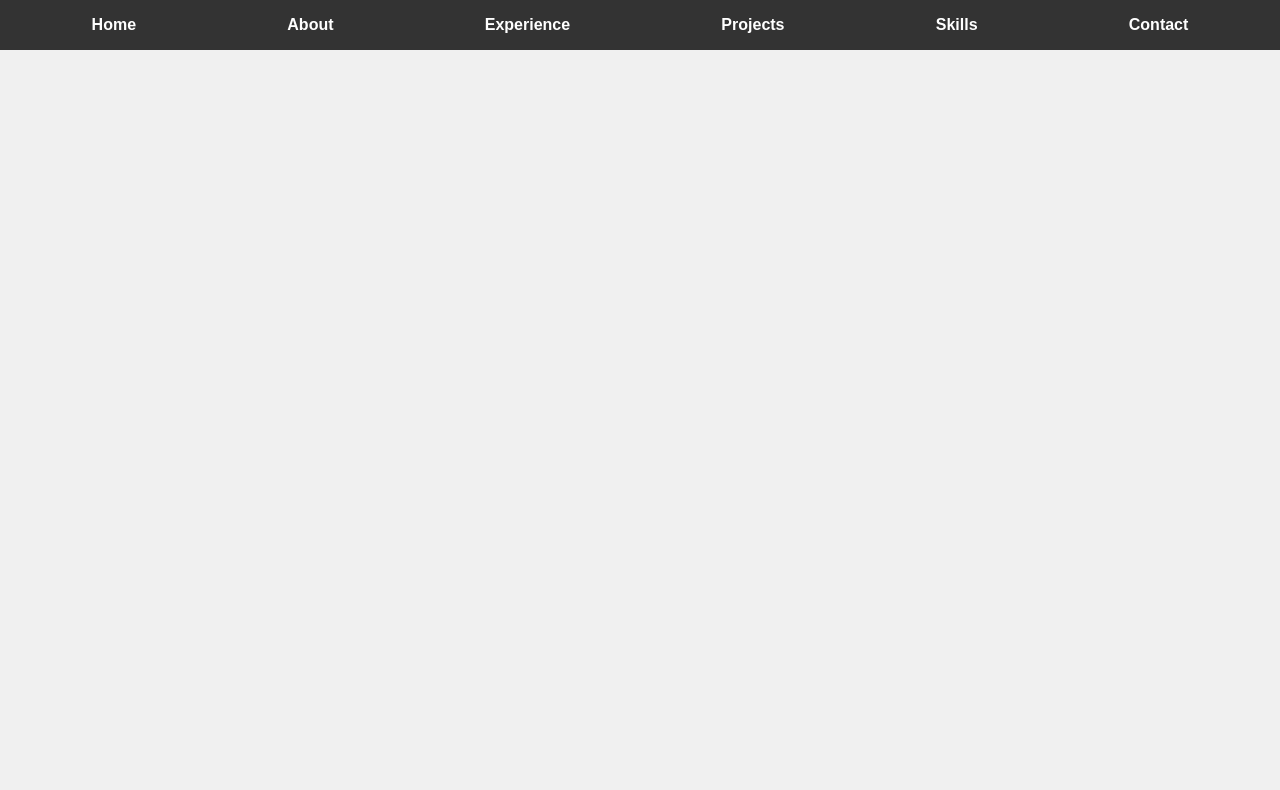
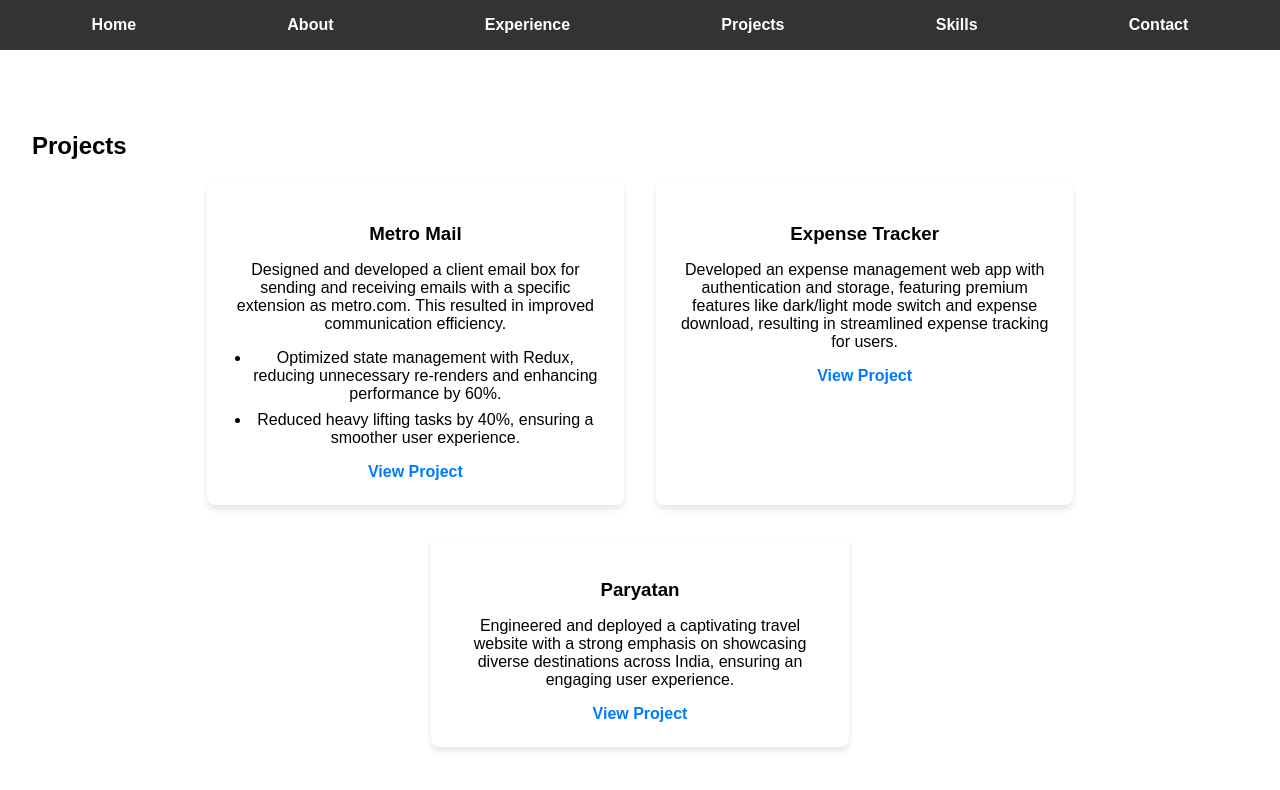
Before and after one commit to g100rabh/central-assignment, a React (Create React App) app: page / in a window 1280 px wide. Both pictures are taken after a click on the item "Projects". Shown: the top 790 px of the page. Built offline with nearby package versions, Linux system fonts and the light colour scheme.

Commit message:
project page added

```diff
--- a/src/App.js
+++ b/src/App.js
@@ -4,6 +4,7 @@ import About from "./components/About";
 import Experience from "./components/Experience";
 import Header from "./components/Header";
 import Home from "./components/Home";
+import Projects from "./components/Projects";
 
 function App() {
   const [activePage, setActivePage] = useState("/");
@@ -14,6 +15,7 @@ function App() {
         {activePage === "/" && <Home />}
         {activePage === "/about" && <About />}
         {activePage === "/experience" && <Experience />}
+        {activePage === "/projects" && <Projects />}
       </main>
     </div>
   );
--- /dev/null
+++ b/src/components/Projects.js
@@ -0,0 +1,26 @@
+import React from "react";
+import { projects } from "../data";
+import styles from "./Projects.module.css";
+
+const Projects = () => {
+  return (
+    <section id="projects" className={styles.projects}>
+      <h2>Projects</h2>
+      <div className={styles.projectList}>
+        {projects.map((project, index) => (
+          <div className={styles.projectItem} key={index}>
+            <h3>{project.title}</h3>
+            <p>{project.description}</p>
+            <ul>
+              {project.achievements &&
+                project.achievements.map((ach, i) => <li key={i}>{ach}</li>)}
+            </ul>
+            <a href={project.link}>View Project</a>
+          </div>
+        ))}
+      </div>
+    </section>
+  );
+};
+
+export default Projects;
--- /dev/null
+++ b/src/components/Projects.module.css
@@ -0,0 +1,49 @@
+.projects {
+  padding: 4rem 2rem;
+  background: #fff;
+}
+
+.projectList {
+  display: flex;
+  flex-wrap: wrap;
+  gap: 2rem;
+  justify-content: center;
+}
+
+.projectItem {
+  background: white;
+  padding: 1.5rem;
+  border-radius: 8px;
+  box-shadow: 0 4px 6px rgba(0, 0, 0, 0.1);
+  width: calc(33% - 2rem);
+  text-align: center;
+}
+
+.projectItem h3 {
+  margin-bottom: 1rem;
+}
+
+.projectItem p {
+  font-size: 1rem;
+  margin-bottom: 1rem;
+}
+
+.projectItem ul {
+  padding-left: 20px;
+  list-style-type: disc;
+  margin-bottom: 1rem;
+}
+
+.projectItem ul li {
+  margin-bottom: 0.5rem;
+}
+
+.projectItem a {
+  color: #007bff;
+  text-decoration: none;
+  font-weight: bold;
+}
+
+.projectItem a:hover {
+  text-decoration: underline;
+}
```
